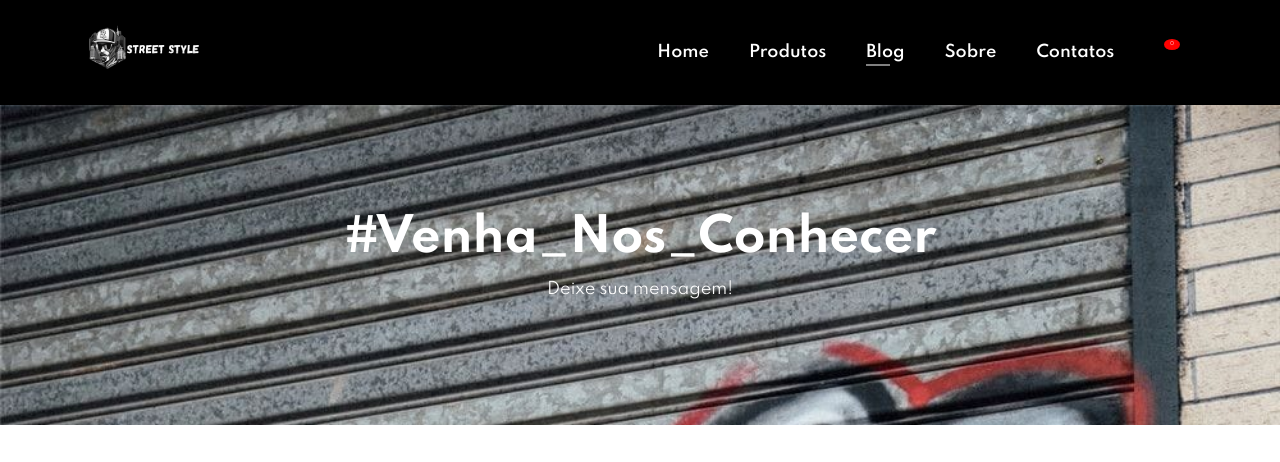
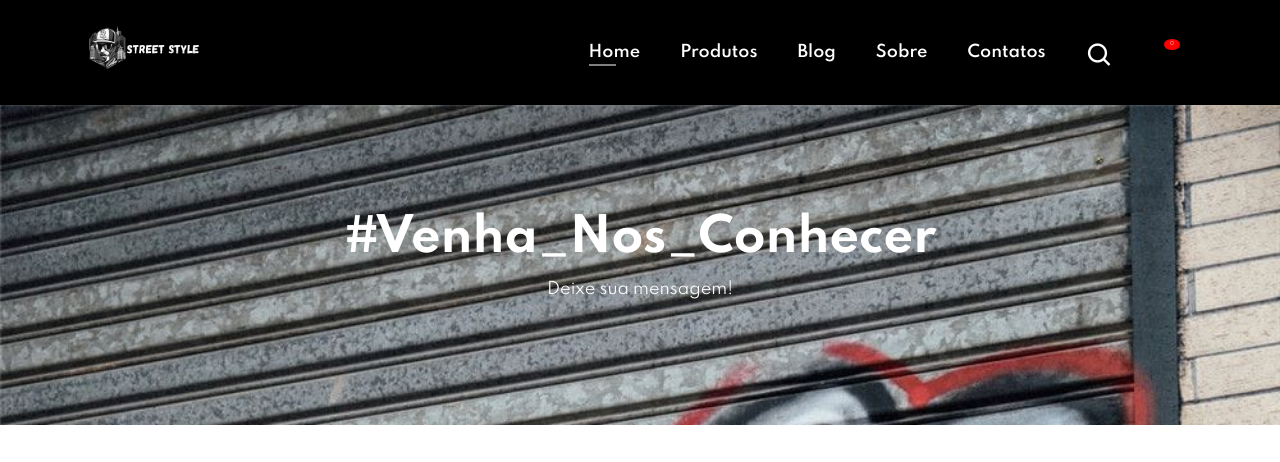
Before and after one commit to LarissaSantos2/StreetStyle, a plain HTML site: page contatos.html in a window 1280 px wide. Shown: the top 462 px of the page. Drawn offline with nearby package versions, Linux system fonts and the light colour scheme.

Commit message:
Update contatos.html

```diff
--- a/contatos.html
+++ b/contatos.html
@@ -17,23 +17,26 @@
     <section id="header">
     <a href="#"><img src="logo2.png" class="logo" alt=""></a>
     <ul id="navbar" class="menu-desktop">
-            <li><a href="index.html">Home</a></li>
+        <li><a class="active" href="index.html">Home</a></li>
         <li><a href="shop.html">Produtos</a></li>
-            <li><a class="active" href="blog.html">Blog</a></li>
+        <li><a href="blog.html">Blog</a></li>
         <li><a href="sobre.html">Sobre</a></li>
         <li><a href="contatos.html">Contatos</a></li>
+        <li><i class='bx bx-search' id="iconepesquisa" onclick="exibirResultadosPesquisa()"></i></li>
         <li id="lg-bag" class="menu-desktop">
             <i class="far fa-shopping-bag" id="icone-carrinho">
                 <span id="quantidade-carrinho">0</span>
             </i>
         </li>
+        <a href="#" id="close"><i class="far fa-times"></i></a>
     </ul>
     <div id="mobile" class="menu-mobile">
+
     <i class="far fa-shopping-bag" id="icone-carrinho">
             <span id="quantidade-carrinho">0</span>
-            </i>
+        </i></a>
         <i id="bar" class="fas fa-outdent"></i>
-            <a href="#" id="close"><i class="far fa-times"></i></a>
+
     </div>
     <div class="carrinho1">
         <h2 class="titulo-carrinho">Seu Carrinho</h2>
```
Lines whose indentation alone changed are shown as unchanged.
